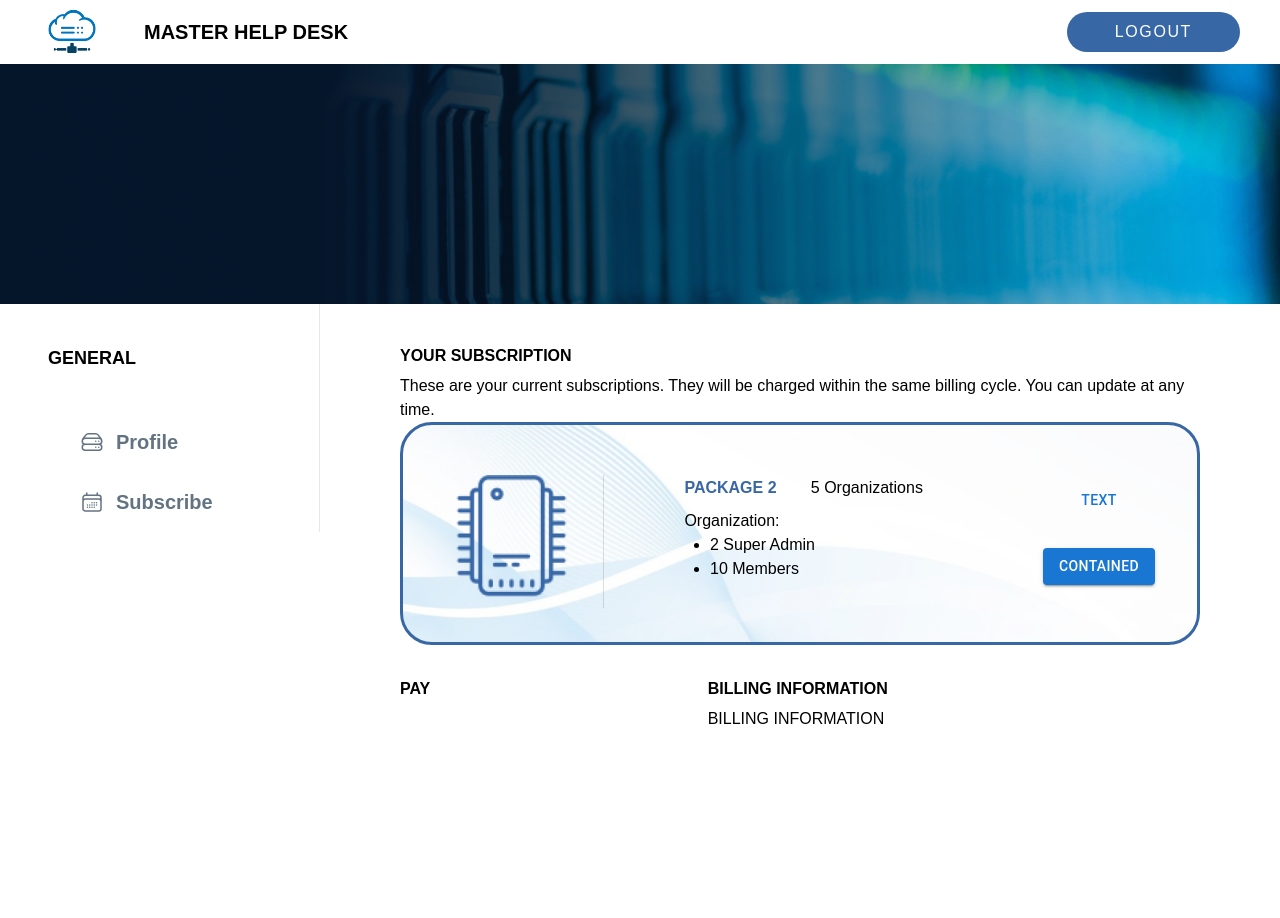
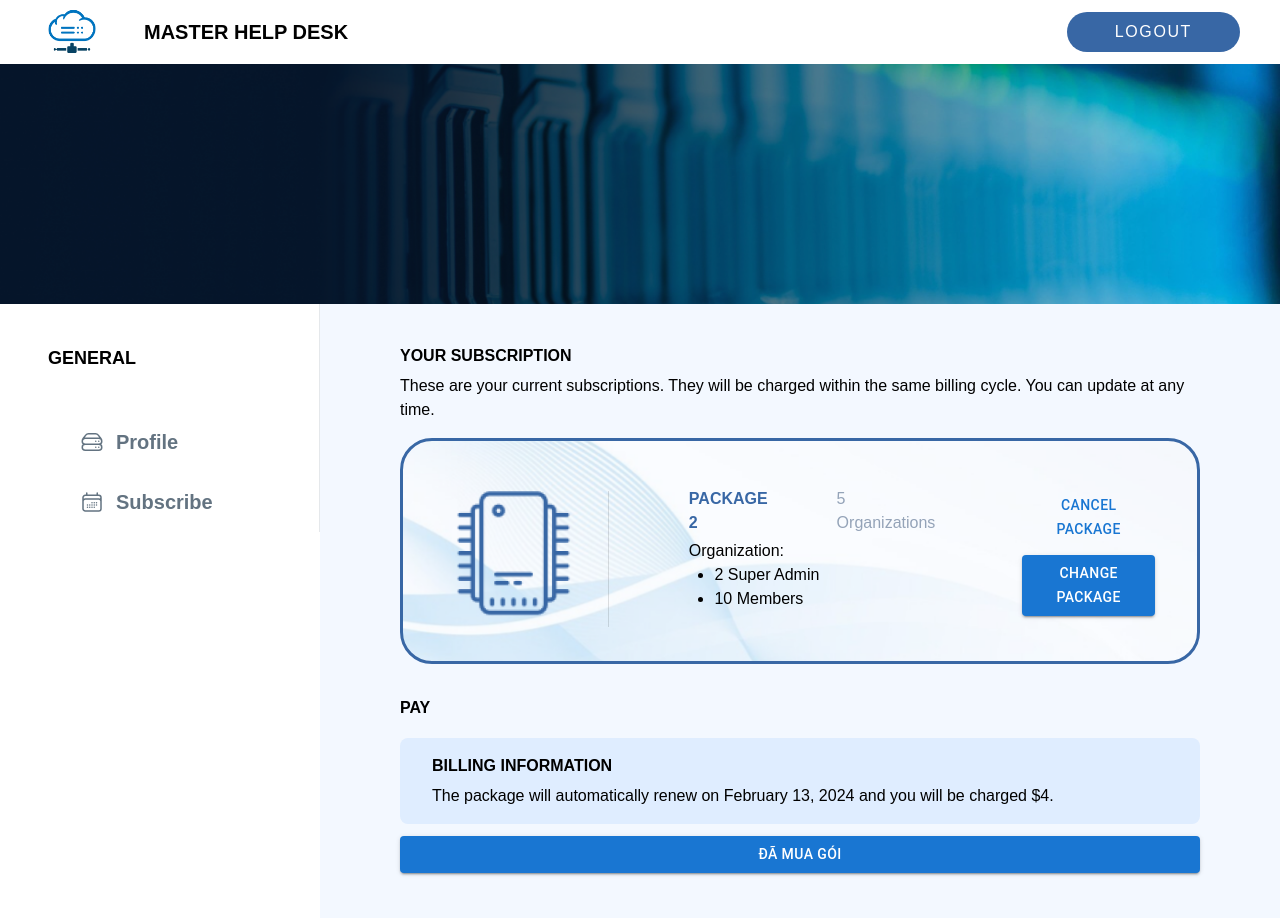
Before and after one commit to dangkhoabo2002/FrontEnd, a React (Create React App) app: page /user/subscribe in a window 1280 px wide. Shown: the top 918 px of the page. Before the commit the page ends 803 px from the top, so only its background shows below. Built offline with nearby package versions, Linux system fonts and the light colour scheme.

Commit message:
Done UI userProfile screens

```diff
--- /dev/null
+++ b/src/components/userProfileFooter.js
@@ -0,0 +1,16 @@
+import React from "react";
+
+export default function userProfileFooter() {
+  return (
+    <div>
+      <span>
+        By purchasing a subscription to MHD, you agree to our Terms of Service,
+        Paid Service Terms and Privacy Policy. Subscription Package is a
+        recurring automatic subscription package. You authorize MHD to
+        immediately charge a fee of $4 to the payment method provided and will
+        continue to automatically charge such monthly fees until you cancel. You
+        can cancel at any time.
+      </span>
+    </div>
+  );
+}
--- a/src/css/userSubscribe.css
+++ b/src/css/userSubscribe.css
@@ -33,3 +33,26 @@ ul {
     padding-left: 1.6em;
 
 }
+
+.billingInfo {
+    display: flex;
+    flex-direction: column;
+    row-gap: 12px;
+}
+
+.packageBundle {
+    display: grid;
+    grid-template-columns: 1fr 1fr 1fr;
+}
+
+.package {
+    width: 260px;
+    display: flex;
+    flex-direction: column;
+    justify-content: center;
+    padding: 24px 20px;
+    border: 4px solid #DFEDFF;
+    border-radius: 32px;
+    row-gap: 8px;
+    background-color: white;
+}
--- a/src/screens/userSubscribe.js
+++ b/src/screens/userSubscribe.js
@@ -1,4 +1,6 @@
 import React from "react";
+import { useState } from "react";
+
 import Divider from "@mui/material/Divider";
 import Button from "@mui/material/Button";
 import SidebarUser from "../components/sidebarUser";
@@ -8,7 +10,12 @@ import chip from "../assets/chip.png";
 
 import "../css/userSubscribe.css";
 
-export default function userSubscribe() {
+export default function UserSubscribe() {
+  const [showPackageCard, setShowPackageCard] = useState(true);
+  const handleHidePackageCard = () => {
+    setShowPackageCard(!showPackageCard);
+  };
+
   return (
     <div className="">
       {/*-------------- Navigation + Backgroud---------------- */}
@@ -34,13 +41,16 @@ export default function userSubscribe() {
         >
           <SidebarUser />
         </div>
-        <div className="flex flex-col px-20 py-10">
-          <div className="purchasedPackage">
+        <div className="flex flex-col px-20 py-10 bg-[#F3F8FF]">
+          <div className="purchasedPackage flex flex-col gap-y-4">
+            <span>
               <h1>YOUR SUBSCRIPTION</h1>
               <h2>
-              These are your current subscriptions. They will be charged within
-              the same billing cycle. You can update at any time.
+                These are your current subscriptions. They will be charged
+                within the same billing cycle. You can update at any time.
               </h2>
+            </span>
+            {showPackageCard && (
               <div className="packageCard">
                 <div className="imgCard">
                   <img src={chip} />
@@ -48,11 +58,11 @@ export default function userSubscribe() {
                 <Divider orientation="vertical" variant="middle" />
 
                 <div className="packageInfo px-20">
-                <span className="flex flex-row justify-between items-center">
+                  <span className="flex flex-row items-center">
                     <p className="font-bold text-large text-[#3867A5]">
                       PACKAGE 2
                     </p>
-                  <p>5 Organizations</p>
+                    <p className="text-slate-400 pl-16">5 Organizations</p>
                   </span>
                   <span>
                     <h2>Organization:</h2>
@@ -62,18 +72,92 @@ export default function userSubscribe() {
                     </ul>
                   </span>
                 </div>
-              <div className="packageSetting flex flex-col justify-around pl-10">
-                <Button variant="text">Text</Button>{" "}
-                <Button variant="contained">Contained</Button>
+                <div className="packageSetting flex flex-col justify-around pl-1">
+                  <Button variant="text">Cancel package</Button>
+                  <Button variant="contained">Change package</Button>
+                </div>
+              </div>
+            )}
+            {!showPackageCard && (
+              <div className="packageBundle ">
+                <div className="package">
+                  <h1 className="text-center font-bold text-3xl">Package 1</h1>
+                  <Divider orientation="horizontal" variant="middle" />
+                  <span className="flex flex-col items-left pl-10 py-4">
+                    <p>2 Organizations</p>
+                    <p className="py-2">Organization:</p>
+                    <ul className="pl-12">
+                      <li>2 Admins</li>
+                      <li>5 Members</li>
+                    </ul>
+                    <p className="font-bold text-2xl italic	pt-8">$4 / month</p>
+                  </span>
+                  <div className="flex justify-center">
+                    <button class="bg-transparent hover:bg-blue-500 text-blue-700 font-semibold hover:text-white py-2 px-4 border border-blue-500 hover:border-transparent rounded shadow-md w-40">
+                      Buy Now
+                    </button>
+                  </div>
+                </div>
+                <div className="package">
+                  <h1 className="text-center font-bold text-3xl">Package 2</h1>
+                  <Divider orientation="horizontal" variant="middle" />
+                  <span className="flex flex-col items-left pl-10 py-4">
+                    <p>5 Organizations</p>
+                    <p className="py-2">Organization:</p>
+                    <ul className="pl-12">
+                      <li>2 Admins</li>
+                      <li>10 Members</li>
+                    </ul>
+                    <p className="font-bold text-2xl italic	pt-8">$9 / month</p>
+                  </span>
+                  <div className="flex justify-center">
+                    <button class="bg-transparent hover:bg-blue-500 text-blue-700 font-semibold hover:text-white py-2 px-4 border border-blue-500 hover:border-transparent rounded shadow-md w-40">
+                      Buy Now
+                    </button>
+                  </div>
+                </div>
+                <div className="package">
+                  <h1 className="text-center font-bold text-3xl">Package 3</h1>
+                  <Divider orientation="horizontal" variant="middle" />
+                  <span className="flex flex-col items-left pl-10 py-4">
+                    <p>5 Organizations</p>
+                    <p className="py-2">Organization:</p>
+                    <ul className="pl-12">
+                      <li>5 Admins</li>
+                      <li>20 Members</li>
+                    </ul>
+                    <p className="font-bold text-2xl italic	pt-8">$19 / month</p>
+                  </span>
+                  <div className="flex justify-center">
+                    <button class="bg-transparent hover:bg-blue-500 text-blue-700 font-semibold hover:text-white py-2 px-4 border border-blue-500 hover:border-transparent rounded shadow-md w-40">
+                      Buy Now
+                    </button>
                   </div>
                 </div>
               </div>
-          <div className="billingInfo flex flex-col">
+            )}
+          </div>
+          <div className="billingInfo ">
             <h1>PAY</h1>
-            <div className="billingInfoBox">
+            <div className="billingInfoBox rounded-lg bg-[#DFEDFF] px-8 py-4">
               <h1>BILLING INFORMATION</h1>
-              <h2>BILLING INFORMATION</h2>
+              {showPackageCard && (
+                <h2>
+                  The package will automatically renew on February 13, 2024 and
+                  you will be charged $4.
+                </h2>
+              )}
+
+              {!showPackageCard && (
+                <h2 className="text-[red]">
+                  You don't have any packages yet, please Subscribe to continue
+                  experiencing.
+                </h2>
+              )}
             </div>
+            <Button onClick={handleHidePackageCard} variant="contained">
+              {showPackageCard ? "Đã mua gói" : "Chưa mua gói"}
+            </Button>
           </div>
         </div>
       </div>
```
Lines whose indentation alone changed are shown as unchanged.
